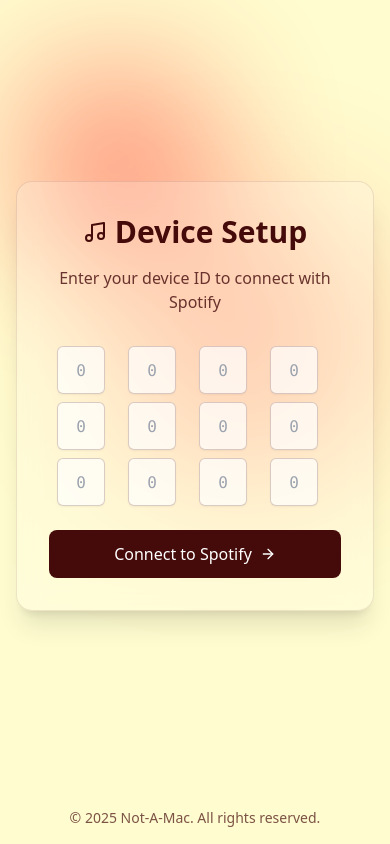
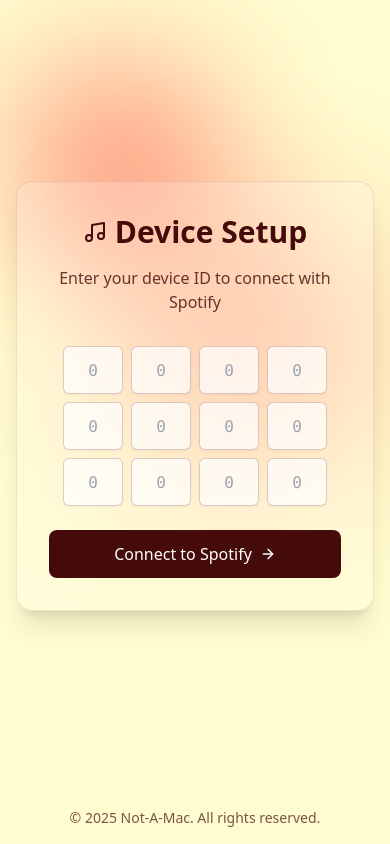
Before and after one commit to NeoDiuZ/not-a-mac, a Next.js app: page /setup in a window 390 px wide. Built offline with nearby package versions, Linux system fonts and the light colour scheme.

Commit message:
Tryna smooth grid

```diff
--- a/app/setup/page.js
+++ b/app/setup/page.js
@@ -101,12 +101,12 @@
 
           <form onSubmit={handleSubmit} className="space-y-6">
             <div>
-              <div className="grid grid-cols-4 gap-2 md:grid-cols-none md:flex md:justify-center md:items-center md:gap-6 px-2">
+              <div className="grid grid-cols-4 gap-2 md:flex md:justify-center md:items-center md:gap-6 px-2 max-w-[280px] mx-auto md:max-w-none">
                 {Array(12).fill(0).map((_, index) => (
                   <input
                     key={index}
                     ref={inputRefs[index]}
-                    type="text" //added mobile responsiveness
+                    type="text"
                     inputMode="numeric"
                     pattern="[0-9]*"
                     maxLength={1}
@@ -114,7 +114,7 @@
                     onChange={(e) => handleInputChange(index, e.target.value)}
                     onKeyDown={(e) => handleKeyDown(index, e)}
                     placeholder="0"
-                    className="w-12 h-12 md:w-8 md:h-10 text-center font-mono text-base rounded-md bg-white/70 border border-red-950/20 focus:border-red-950/60 focus:ring-1 focus:ring-red-950/30 focus:outline-none shadow-sm"
+                    className="w-full h-12 md:w-8 md:h-10 text-center font-mono text-base rounded-md bg-white/70 border border-red-950/20 focus:border-red-950/60 focus:ring-1 focus:ring-red-950/30 focus:outline-none shadow-sm"
                     disabled={isLoading}
                   />
                 ))}
```
